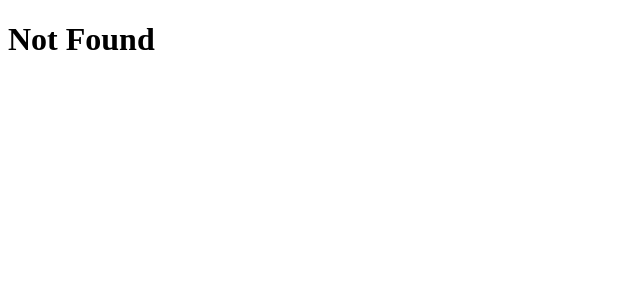
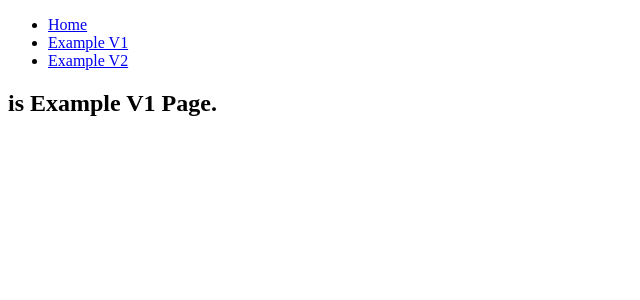
Before and after one commit to joo98e/trainig-next-14, a Next.js app: page /example/v1 in a window 1280 px wide. Before the commit this address had no page. Shown: the top 300 px of the page, without its empty margins (0-640 px from the left). Built offline with nearby package versions, Linux system fonts and the light colour scheme.

Commit message:
feature : Navigation

```diff
--- /dev/null
+++ b/src/app/example/v1/page.tsx
@@ -0,0 +1,14 @@
+import React from 'react'
+import BdsTypography from '@/ui/bds/components/typography/index'
+
+interface Props {}
+
+const Page = ({}: Props) => {
+  return (
+    <div>
+      <BdsTypography variant={'heading2'}>is Example V1 Page.</BdsTypography>
+    </div>
+  )
+}
+
+export default Page
--- a/src/app/layout.tsx
+++ b/src/app/layout.tsx
@@ -1,4 +1,5 @@
 import React, { ReactNode } from 'react'
+import Navigation from '@/ui/domain/navigation/Navigation'
 
 export const metadata = {
   title: 'Next.js',
@@ -12,7 +13,10 @@ interface RootLayoutProps {
 const RootLayout = ({ children }: RootLayoutProps) => {
   return (
     <html lang={'ko'}>
-      <body>{children}</body>
+      <body>
+        <Navigation />
+        {children}
+      </body>
     </html>
   )
 }
--- /dev/null
+++ b/src/ui/bds/components/linker/index.tsx
@@ -0,0 +1,10 @@
+import React from 'react'
+import Link, { LinkProps } from 'next/link'
+
+interface Props extends LinkProps, Omit<React.AnchorHTMLAttributes<HTMLAnchorElement>, keyof LinkProps> {}
+
+const BdsLinker = ({ children, ...rest }: Props) => {
+  return <Link {...rest}>{children}</Link>
+}
+
+export default BdsLinker
--- /dev/null
+++ b/src/ui/domain/navigation/Navigation.tsx
@@ -0,0 +1,22 @@
+import React from 'react'
+import BdsLinker from '@/ui/bds/components/linker'
+
+interface Props {}
+
+const Navigation = ({}: Props) => {
+  return (
+    <ul>
+      <li>
+        <BdsLinker href={'/'}>Home</BdsLinker>
+      </li>
+      <li>
+        <BdsLinker href={'/example/v1'}>Example V1</BdsLinker>
+      </li>
+      <li>
+        <BdsLinker href={'/example/v2'}>Example V2</BdsLinker>
+      </li>
+    </ul>
+  )
+}
+
+export default Navigation
```
Also changed, not shown: src/app/example/v2/page.tsx (added, +14 -0 lines), .prettierrc.json.
